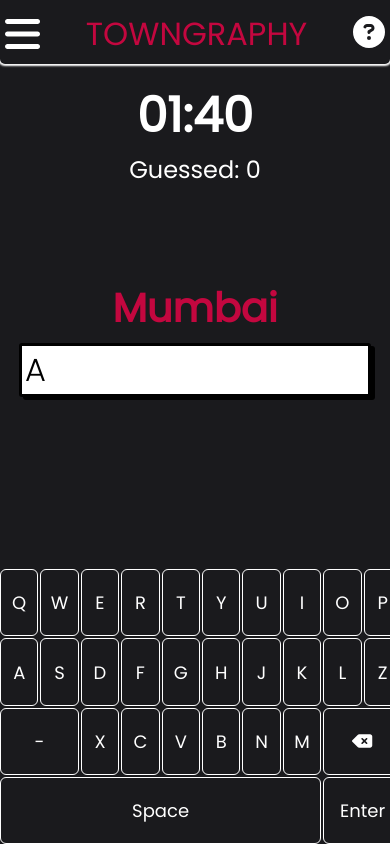
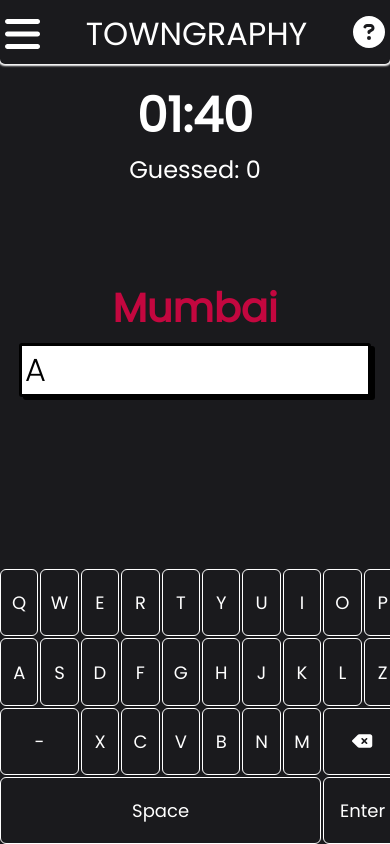
Before and after one commit to nickgabriadze/Towngraphy, a React (Create React App) app: page / in a window 390 px wide. Built offline with nearby package versions, Linux system fonts and the light colour scheme.

Commit message:
changed header color

```diff
--- a/src/Components/Header/header.css
+++ b/src/Components/Header/header.css
@@ -48,7 +48,7 @@
 
 
     #website-name{
-        color:#c3073f;
+        color:white;
         font-size: 2rem;
         font-family: 'Poppins', 'Lucida Sans', 'Lucida Sans Regular', 'Lucida Grande', 'Lucida Sans Unicode', 'Geneva', 'Verdana', 'sans-serif';
     }
```
